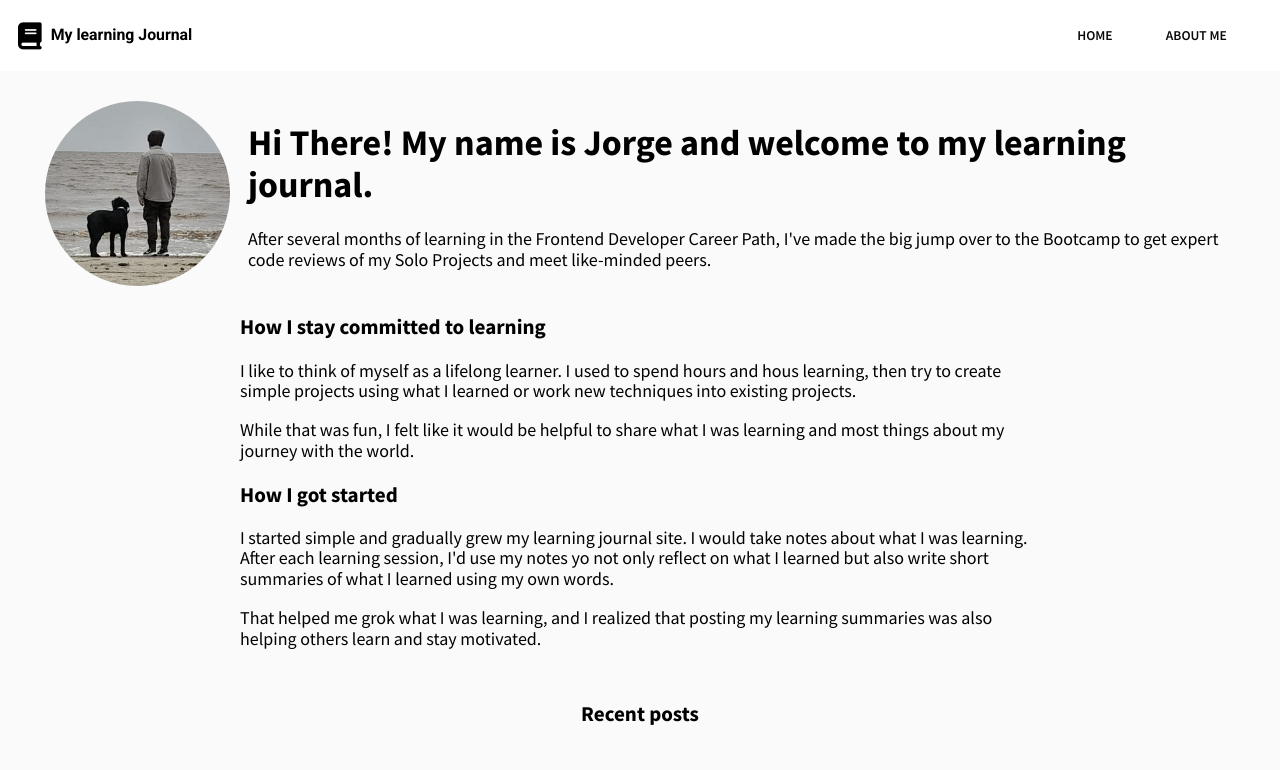
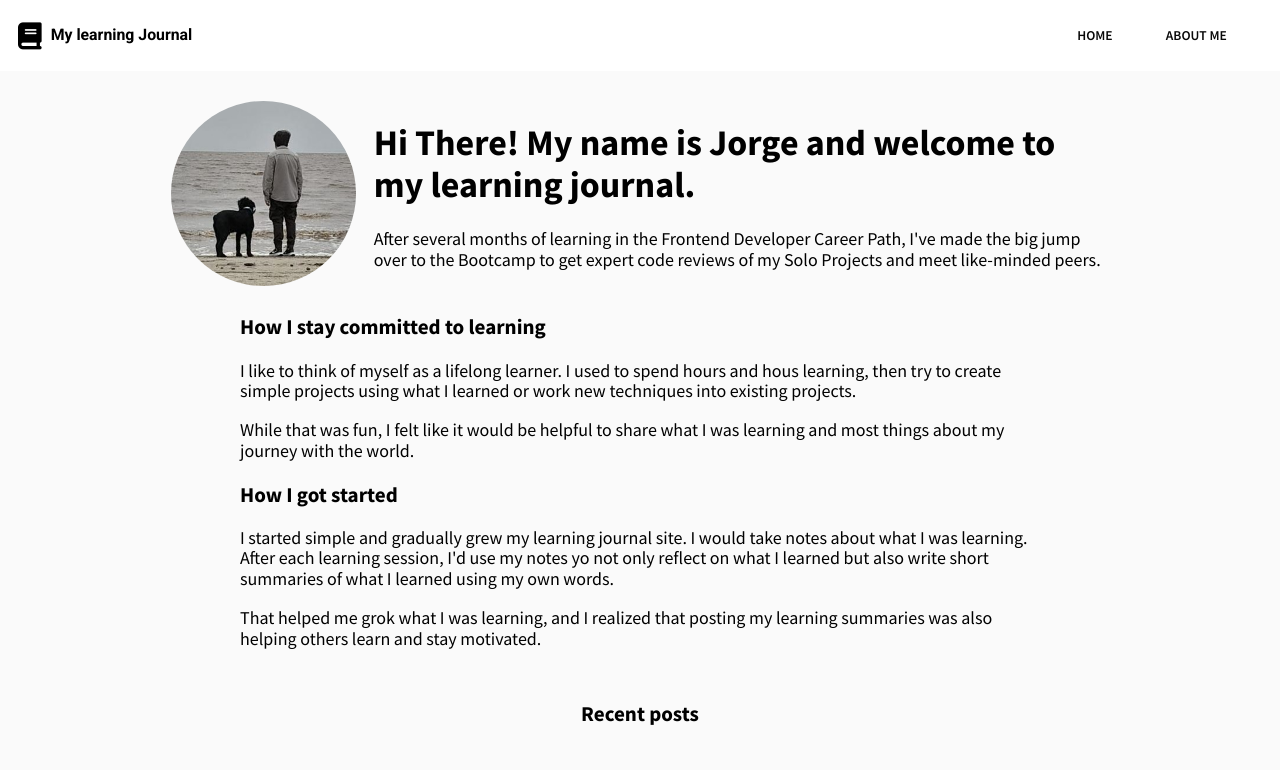
Before and after one commit to Madsiggi/Learning-Journal-Solo-Project, a plain HTML site: page pages/about.html in a window 1280 px wide. Shown: the top 770 px of the page. Drawn offline with nearby package versions, Linux system fonts and the light colour scheme; grey boxes are pictures that could not be loaded.

Commit message:
fix profile area layout
fix profile area layout

```diff
--- a/style.css
+++ b/style.css
@@ -322,6 +322,9 @@ footer {
   margin: 0 0.5em;
 }
 
+.me-description {
+  max-width: 1000px;
+}
 /* media-queries */
 @media (min-width: 768px) {
   html {
@@ -330,8 +333,8 @@ footer {
 
   .me-profile {
     grid-template-areas:
-      "image text"
-      "image text";
+      ". image text ."
+      ". image text .";
     margin: 1.5em 2em;
   }
 }
@@ -340,6 +343,11 @@ footer {
   html {
     font-size: 18px;
   }
+
+  .me-profile {
+    grid-template-columns: 1fr min-content 6fr 1fr;
+    grid-template-rows: min-content 1fr;
+  }
 }
 
 .hero-overlay {
```
